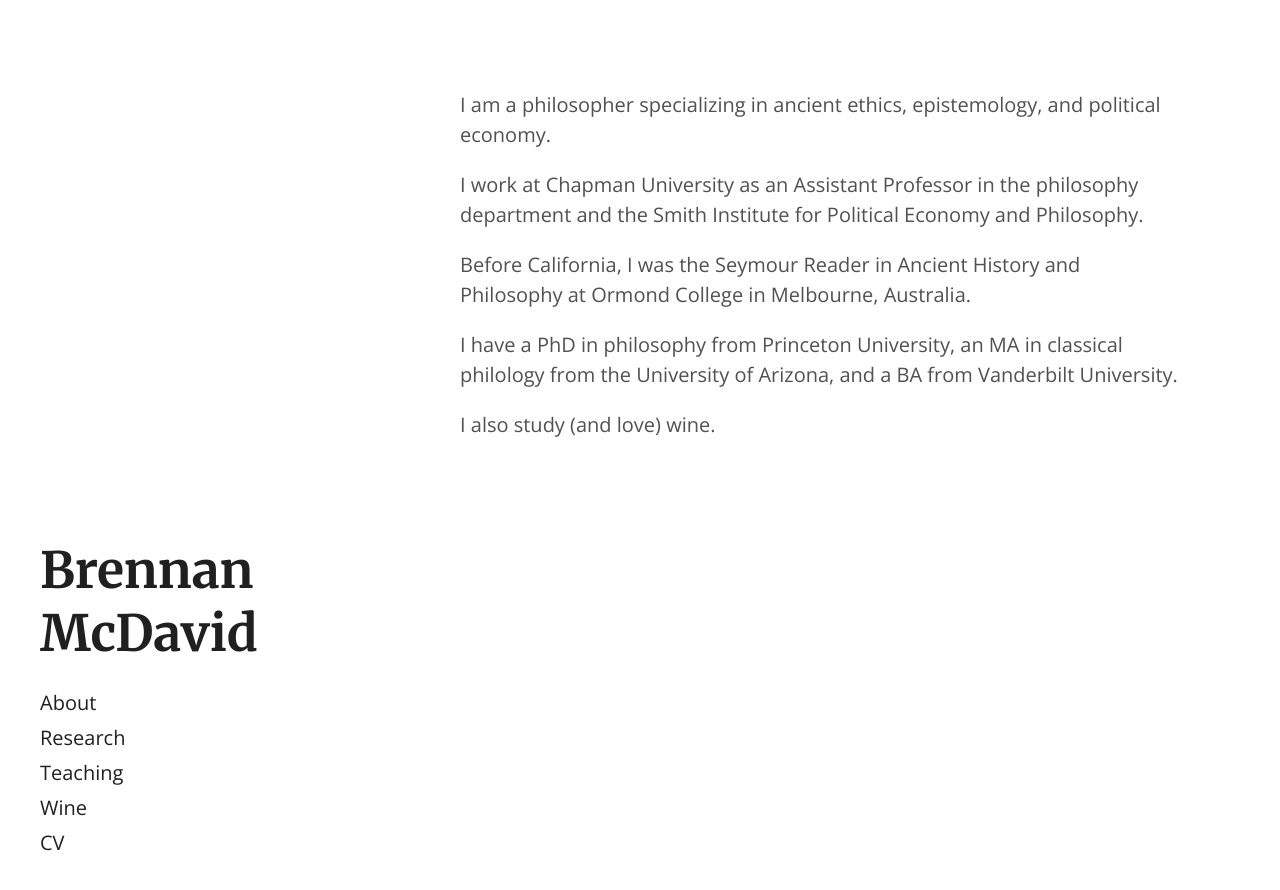
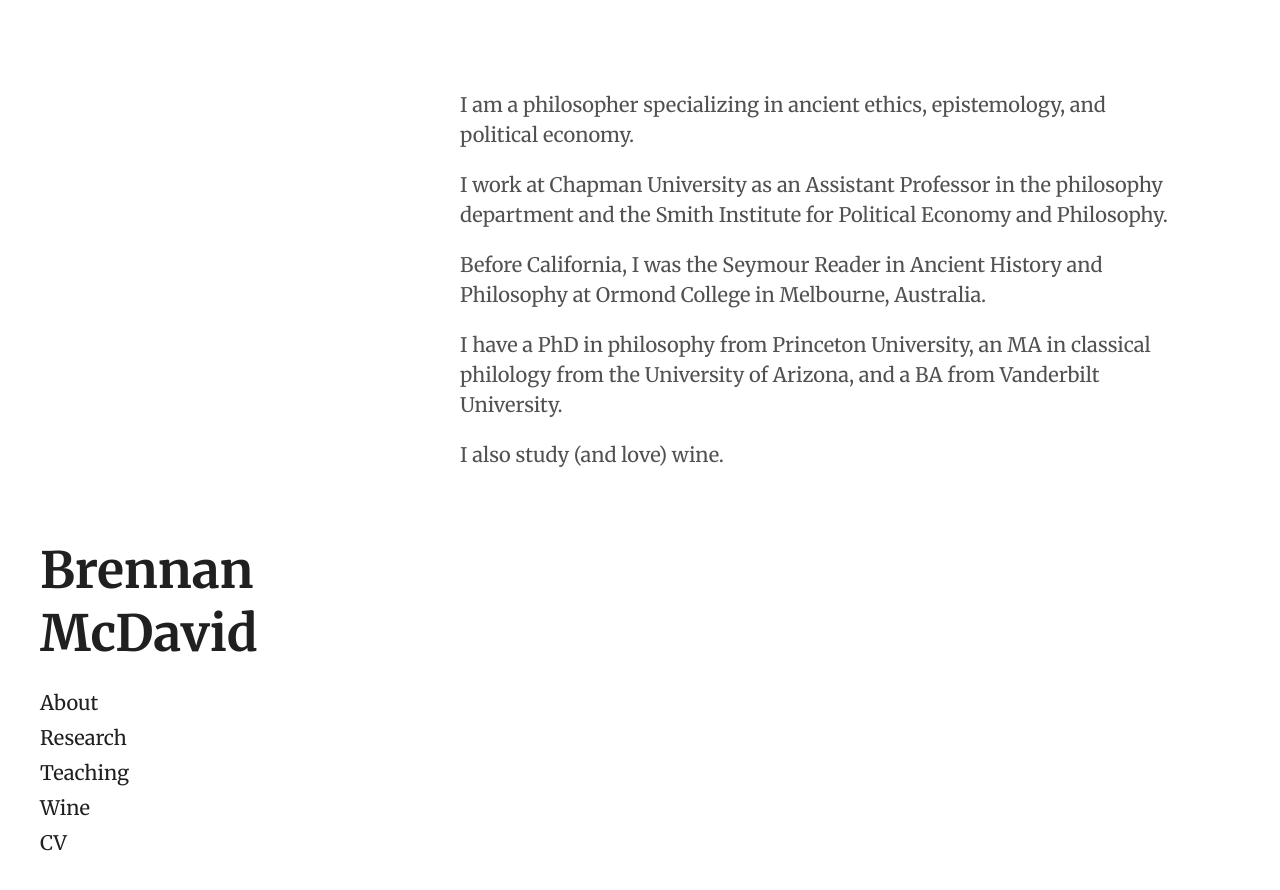
Before and after one commit to bkmcdavid/bkmcdavid.github.io, a Jekyll site: the page built from index.html, in a window 1280 px wide. Shown: the top 890 px of the page. Built offline with Jekyll 4.4.1, drawn with Linux system fonts in a browser that asks for light colours; the list of posts is cut into pages by our own code.

Commit message:
list Merriweather first

```diff
--- a/public/css/hyde.css
+++ b/public/css/hyde.css
@@ -32,7 +32,7 @@
  */
 
 html {
-  font-family: "Open Sans", sans-serif; "Merriweather", serif
+  font-family: "Merriweather", serif; "Open Sans", sans-serif;
 }
 @media (min-width: 48em) {
   html {
```
